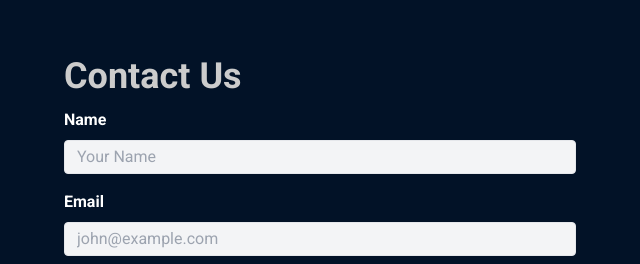
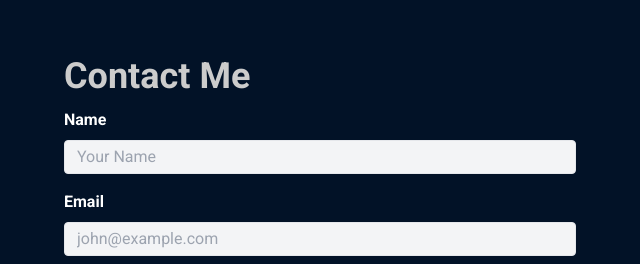
Before and after one commit to Tahsin005/Tahsin-Portfolio, a plain HTML site: page index.html in a window 1280 px wide. Shown: the part 5698-5962 px from the top of the page, 612-1252 px from the left. Drawn offline with nearby package versions, Linux system fonts and the light colour scheme.

Commit message:
contact form

```diff
--- a/index.html
+++ b/index.html
@@ -612,7 +612,7 @@
       <div>
         <div class="container mx-auto py-8">
           <form id="contact-form" action="#" method="POST" class="max-w-lg mx-auto">
-            <h1 class="font-bold text-3xl md:text-4xl ">Contact Us</h1>
+            <h1 class="font-bold text-3xl md:text-4xl ">Contact Me</h1>
             <div class="mb-4 mt-3">
               <label for="name" class="block text-white font-bold mb-2"> Name</label>
               <input type="text" id="name" name="name" placeholder="Your Name"
```
